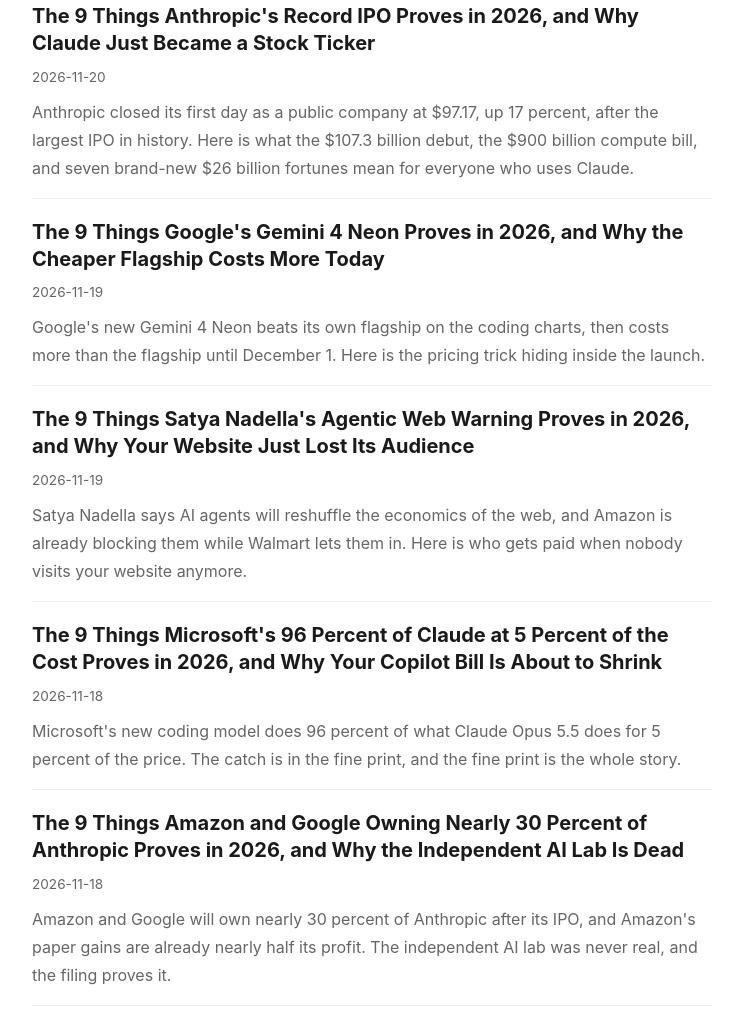
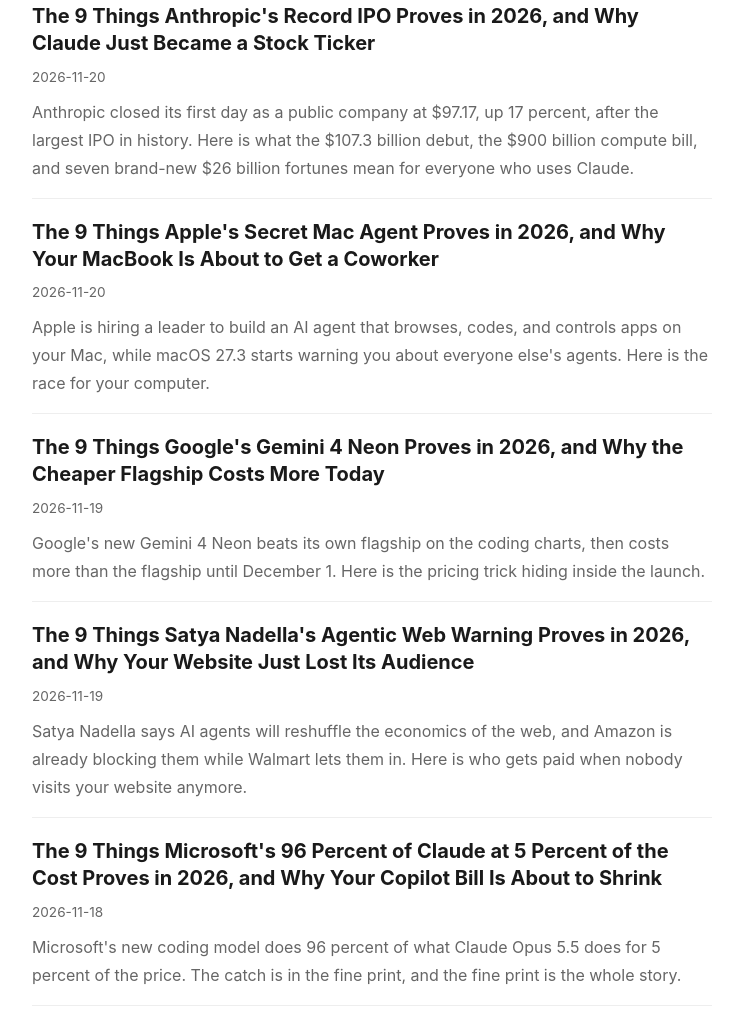
Before and after one commit to beechrasta/beechrasta.github.io, a plain HTML site: page index.html in a window 1280 px wide. Shown: the part 169-1178 px from the top of the page, without its empty margins (268-1011 px from the left). Drawn offline with Linux system fonts and the light colour scheme.

Commit message:
Update home

```diff
--- a/index.html
+++ b/index.html
@@ -13,10 +13,10 @@
 <h1>Rachit Asthana's Articles</h1>
 <div class="home-list">
 <article class="post"><h2><a href="/the-9-things-anthropic-s-record-ipo-proves-in-2026-and-why-claude-just-became-a.html">The 9 Things Anthropic's Record IPO Proves in 2026, and Why Claude Just Became a Stock Ticker</a></h2><time datetime="2026-11-20">2026-11-20</time><p>Anthropic closed its first day as a public company at $97.17, up 17 percent, after the largest IPO in history. Here is what the $107.3 billion debut, the $900 billion compute bill, and seven brand-new $26 billion fortunes mean for everyone who uses Claude.</p></article>
+<article class="post"><h2><a href="/the-9-things-apple-s-secret-mac-agent-proves-in-2026-and-why-your-macbook-is-abo.html">The 9 Things Apple's Secret Mac Agent Proves in 2026, and Why Your MacBook Is About to Get a Coworker</a></h2><time datetime="2026-11-20">2026-11-20</time><p>Apple is hiring a leader to build an AI agent that browses, codes, and controls apps on your Mac, while macOS 27.3 starts warning you about everyone else's agents. Here is the race for your computer.</p></article>
 <article class="post"><h2><a href="/the-9-things-google-s-gemini-4-neon-proves-in-2026-and-why-the-cheaper-flagship.html">The 9 Things Google's Gemini 4 Neon Proves in 2026, and Why the Cheaper Flagship Costs More Today</a></h2><time datetime="2026-11-19">2026-11-19</time><p>Google's new Gemini 4 Neon beats its own flagship on the coding charts, then costs more than the flagship until December 1. Here is the pricing trick hiding inside the launch.</p></article>
 <article class="post"><h2><a href="/the-9-things-satya-nadella-s-agentic-web-warning-proves-in-2026-and-why-your-web.html">The 9 Things Satya Nadella's Agentic Web Warning Proves in 2026, and Why Your Website Just Lost Its Audience</a></h2><time datetime="2026-11-19">2026-11-19</time><p>Satya Nadella says AI agents will reshuffle the economics of the web, and Amazon is already blocking them while Walmart lets them in. Here is who gets paid when nobody visits your website anymore.</p></article>
 <article class="post"><h2><a href="/the-9-things-microsoft-s-96-percent-of-claude-at-5-percent-of-the-cost-proves-in.html">The 9 Things Microsoft's 96 Percent of Claude at 5 Percent of the Cost Proves in 2026, and Why Your Copilot Bill Is About to Shrink</a></h2><time datetime="2026-11-18">2026-11-18</time><p>Microsoft's new coding model does 96 percent of what Claude Opus 5.5 does for 5 percent of the price. The catch is in the fine print, and the fine print is the whole story.</p></article>
-<article class="post"><h2><a href="/the-9-things-amazon-and-google-owning-nearly-30-percent-of-anthropic-proves-in-2.html">The 9 Things Amazon and Google Owning Nearly 30 Percent of Anthropic Proves in 2026, and Why the Independent AI Lab Is Dead</a></h2><time datetime="2026-11-18">2026-11-18</time><p>Amazon and Google will own nearly 30 percent of Anthropic after its IPO, and Amazon's paper gains are already nearly half its profit. The independent AI lab was never real, and the filing proves it.</p></article>
 </div>
 <p><a href="/index/">Full index &rarr;</a></p>
 </main>
```
